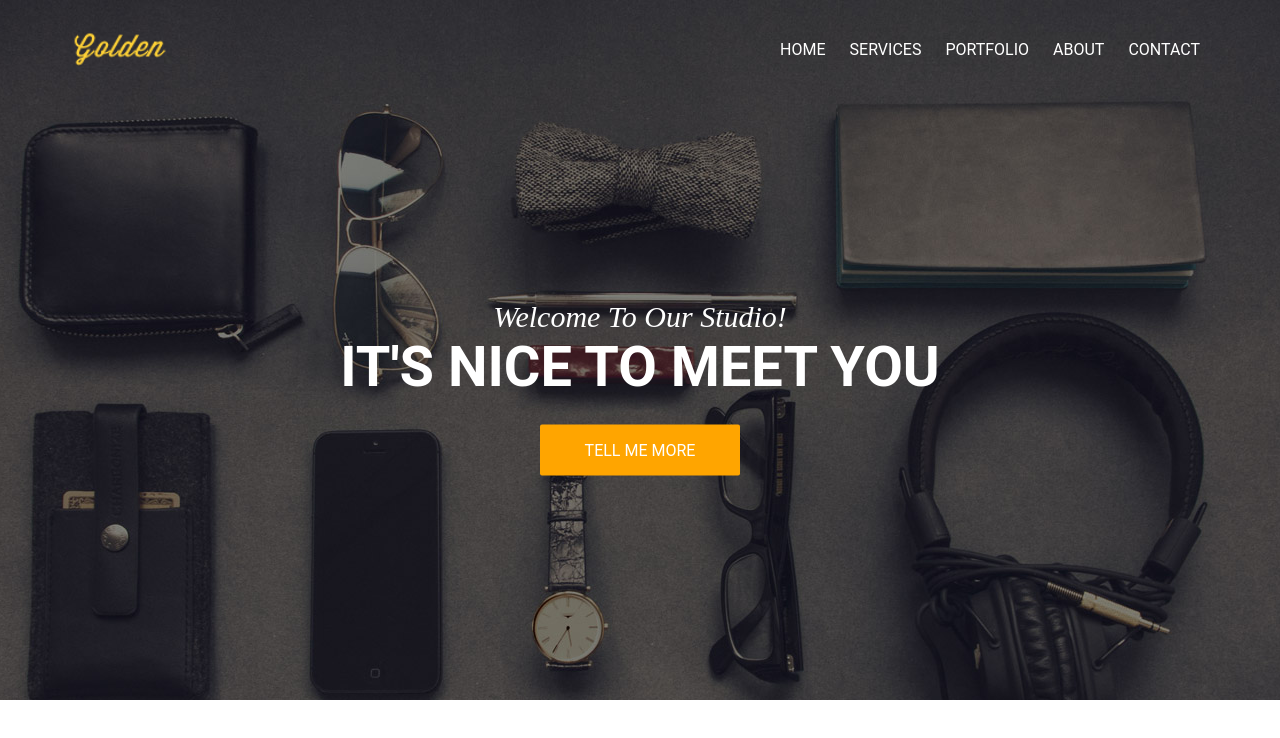
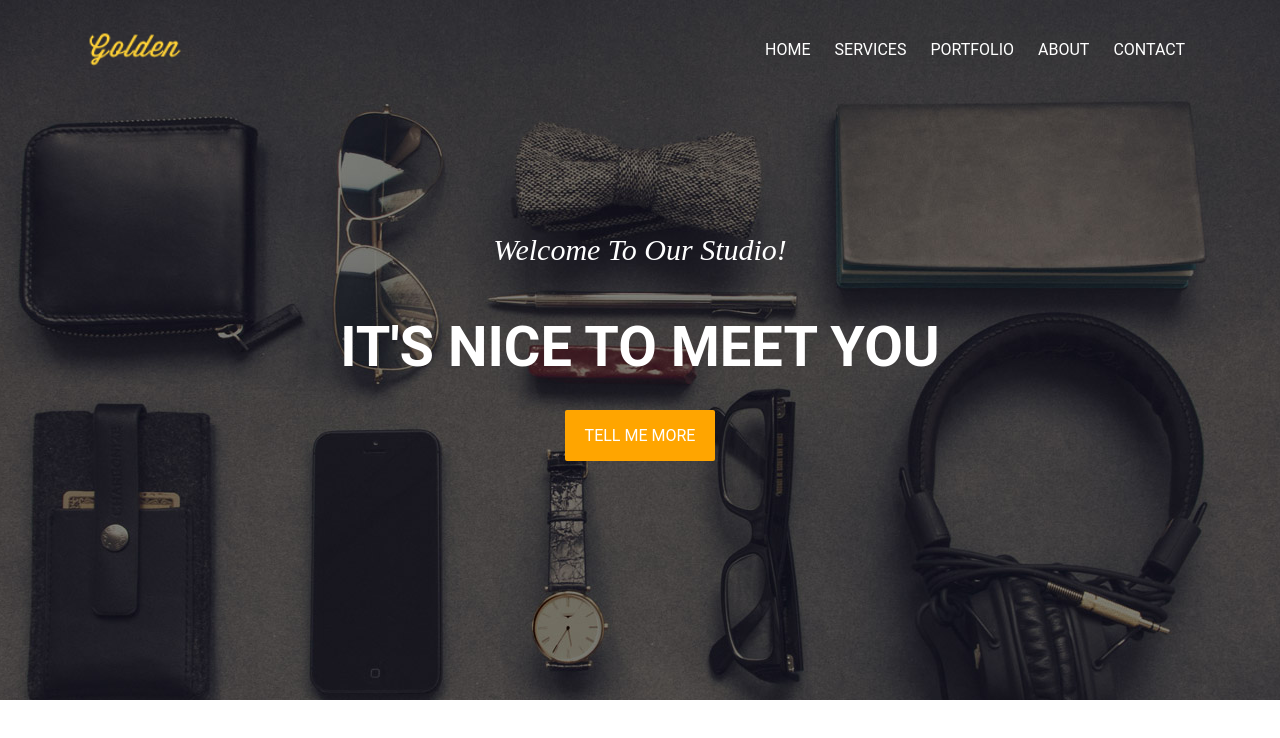
Before and after one commit to pawelmadry85/landing-page, a website: page index.html in a window 1280 px wide. Drawn offline with Linux system fonts and the light colour scheme; a web font is replaced by a local one.

Commit message:
Update header on index.html and style.scss - change to flex-box

```diff
--- a/index.html
+++ b/index.html
@@ -6,7 +6,6 @@
     <meta http-equiv="X-UA-Compatible" content="ie=edge">
     <link rel="stylesheet" type="text/css" href="vendor/bootstrap-grid.css">
     <link rel="stylesheet" type="text/css" href="css/style.css">
-    <link href="https://fonts.googleapis.com/css?family=Josefin+Sans|Open+Sans%/display=swap" rel="stylesheet">
     <title>What's golden</title>
 </head>
 <body>
@@ -14,7 +13,6 @@
 <header class="splash">
 <!-- NAVIGATION -->
     <div class="container">
-        <div class="row">
         <nav class="navbar">
             <a class="navbar-logo" href="#"><img src="/images/logo.png" alt="logo"></a>
             <ul class="navbar-nav">
@@ -25,13 +23,12 @@
                 <li class="nav-item"><a class="nav-link" href="#contact">Contact</a></li>
             </ul>
         </nav>
-        </div>
 <!-- SPLASH INFO -->
-        <div class="row">
-        <div class="splash-inner">
-            <div class="page-title"><span>Welcome To Our Studio!</span></div>
-            <div class="page-subtitle"><span>It's nice to meet you</span></div>
-            <a class="btn-splash col align-self-center" href="#">Tell me more</a>
+        <div class="box">
+            <div class="box-inner">
+                <h1 class="page-title">Welcome To Our Studio!</h1>
+                <h2 class="page-subtitle">It's nice to meet you</h2>
+                <a class="btn-splash" href="#">Tell me more</a>
             </div>
         </div>
     </div>
--- a/sass/style.scss
+++ b/sass/style.scss
@@ -7,7 +7,7 @@
 }
 /* NAVIGATION */
 .navbar {
-    margin-top: 20px;
+    padding-top: 20px;
     width: 100%;
     height: 60px;
 }
@@ -34,20 +34,22 @@
 }
 /* HEADER */
 .splash {
-    position: relative;
     background-image: url('../images/home-bg.jpg');
     background-position: center center;
     background-size: cover;
     color: #ffffff;
-    min-height: 700px;
+    height: 700px;
 }
-.splash-inner {
-    position: absolute;
+.box {
+    display: flex;
+    justify-content: center;
+    align-items: center;
+    align-content: center;
     width: 100%;
-    top: 50%;
-    left: 50%;
-    transform: translate(-50%,-50%);
-    max-width: 70%;
+    height: 500px; /*czy to jest ok?*/
+}
+.box-inner {
+    text-align: center;
 }
 .page-title {
     font-family: 'Times New Roman', Times, serif;
@@ -65,11 +67,7 @@
     text-transform: uppercase;
 }
 .btn-splash {
-    position: absolute;
-    width: 200px;
-    top: 150%;
-    left: 50%;
-    transform: translate(-50%,-50%);
+    width: 300px;
     text-align: center;
     padding: 16px 20px;
     border-radius: 2px;
```
Also changed, not shown: css/style.css, 2 other files. Lines whose indentation alone changed are shown as unchanged.
